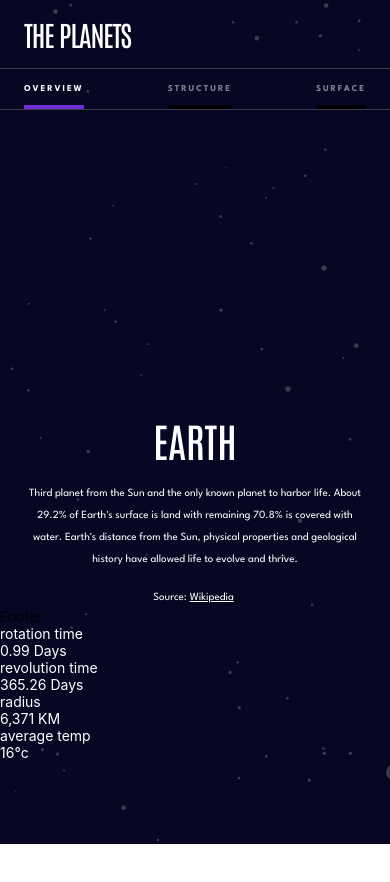
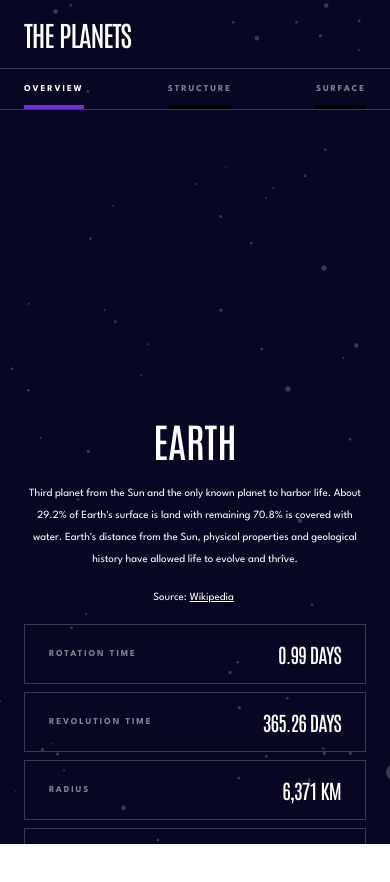
Before and after one commit to javar10/planets-fact-site-app, a React Native app: screen / in a window 390 px wide. Shown: the top 882 px of the page. Before the commit the page ends 844 px from the top, so only its background shows below. Built offline with nearby package versions, Linux system fonts and the light colour scheme.

Commit message:
footer data

```diff
--- a/App.js
+++ b/App.js
@@ -30,7 +30,8 @@ export default function App() {
 
   Dimensions.addEventListener('change', () => setIsMobileMenuOpen(false));
 
-  console.log(page);
+  console.log(screenSize);
+
   return (
     <View style={styles.container}>
       <ImageBackground source={Stars} style={styles.bgImage}>
@@ -70,7 +71,10 @@ export default function App() {
                 page={page}
               />
             </View>
-            <Footer selectedPlanet={selectedPlanet} />
+            <Footer
+              screenSize={screenSize}
+              selectedPlanet={selectedPlanet}
+            />
           </View>
         }
       </ImageBackground >
--- a/src/components/Button.js
+++ b/src/components/Button.js
@@ -21,7 +21,7 @@ export default Button
 
 const styleSheet = (screenSize, selectedPlanet) => StyleSheet.create({
   btnText: {
-    ...textStyle[screenSize].H3,
+    ...textStyle[screenSize].H4,
     color: `${colors.white}80`,
     borderBottomWidth: 4,
     paddingBottom: 12,
--- a/src/components/FactCard.js
+++ b/src/components/FactCard.js
@@ -1,9 +1,13 @@
 import { StyleSheet, Text, View } from 'react-native'
 import React from 'react'
+import { colors, textStyle } from '../theme';
 
-const FactCard = ({heading, data}) => {
+const FactCard = ({ screenSize, heading, data }) => {
+
+  const styles = styleSheet(screenSize);
+
   return (
-    <View>
+    <View style={styles.container}>
       <Text style={styles.headingText}>{heading}</Text>
       <Text style={styles.dataText}>{data}</Text>
     </View>
@@ -12,11 +16,23 @@ const FactCard = ({heading, data}) => {
 
 export default FactCard
 
-const styles = StyleSheet.create({
+const styleSheet = (screenSize) => StyleSheet.create({
+  container: {
+    flexDirection: 'row',
+    justifyContent: 'space-between',
+    alignItems: 'center',
+    paddingVertical: 16,
+    paddingHorizontal: 24,
+    borderColor: `${colors.white}33`,
+    borderWidth: 1,
+    marginBottom: 8,
+  },
   headingText: {
-    color: 'white',
+    ...textStyle[screenSize].H4,
+    color: `${colors.white}80`,
   },
   dataText: {
-    color: 'white',
+    ...textStyle[screenSize].H2,
+    color: colors.white,
   }
 })
--- a/src/components/Footer.js
+++ b/src/components/Footer.js
@@ -1,24 +1,28 @@
 import { StyleSheet, Text, View } from 'react-native'
 import FactCard from './FactCard'
-import planetData from '../data.json';
 
-const Footer = ({ selectedPlanet }) => {
+const Footer = ({ screenSize, selectedPlanet }) => {
+  const styles = styleSheet(screenSize);
+
   return (
-    <View>
-      <Text>Footer</Text>
+    <View style={styles.container}>
       <FactCard
+        screenSize={screenSize}
         heading={'rotation time'}
         data={selectedPlanet.rotation}
       />
-       <FactCard
+      <FactCard
+        screenSize={screenSize}
         heading={'revolution time'}
         data={selectedPlanet.revolution}
       />
-       <FactCard
+      <FactCard
+        screenSize={screenSize}
         heading={'radius'}
         data={selectedPlanet.radius}
       />
-       <FactCard
+      <FactCard
+        screenSize={screenSize}
         heading={'average temp'}
         data={selectedPlanet.temperature}
       />
@@ -28,4 +32,10 @@ const Footer = ({ selectedPlanet }) => {
 
 export default Footer
 
-const styles = StyleSheet.create({})
+const styleSheet = (screenSize) => StyleSheet.create({
+  container: {
+    flexDirection: 'column',
+    marginHorizontal: 24,
+    marginVertical: 16
+  }
+})
--- a/src/components/PlanetImg.js
+++ b/src/components/PlanetImg.js
@@ -1,11 +1,19 @@
-import { Image, StyleSheet, Text, View } from 'react-native'
+import { Image, StyleSheet, View } from 'react-native'
+import MercuryOverview from '../../assets/images/planet-mercury.svg'
+import VenusOverMercuryOverview from '../../assets/images/planet-venus.svg'
+import EarthOverMercuryOverview from '../../assets/images/planet-earth.svg'
+import MarsOverMercuryOverview from '../../assets/images/planet-mars.svg'
+import JupiterOverMercuryOverview from '../../assets/images/planet-jupiter.svg'
+import SaturnOverMercuryOverview from '../../assets/images/planet-saturn.svg'
+import UranusOverMercuryOverview from '../../assets/images/planet-uranus.svg'
+import NeptuneOverMercuryOverview from '../../assets/images/planet-neptune.svg'
 
 const PlanetImg = ({ screenSize, selectedPlanet, page }) => {
   const styles = styleSheet(screenSize);
 
   const images = {
     overview: {
-      Mercury: require('../../assets/images/planet-mercury.svg'),
+      Mercury: MercuryOverview,
       Venus: require('../../assets/images/planet-venus.svg'),
       Earth: require('../../assets/images/planet-earth.svg'),
       Mars: require('../../assets/images/planet-mars.svg'),
@@ -48,6 +56,7 @@ const PlanetImg = ({ screenSize, selectedPlanet, page }) => {
           page === 'geology'
             ? images['overview'][selectedPlanet.name]
             : images[page][selectedPlanet.name]
+            // : `${selectedPlanet.name}${page}`
         }
       />
       {page === 'geology' &&
--- a/src/components/PlanetsMenu.js
+++ b/src/components/PlanetsMenu.js
@@ -59,7 +59,7 @@ const styleSheet = (screenSize, planetName) => StyleSheet.create({
         marginRight: 20
     },
     text: {
-        ...textStyle[screenSize].H4,
+        ...textStyle[screenSize].H3,
         color: colors.white,
     }
 })
--- a/src/theme.js
+++ b/src/theme.js
@@ -69,19 +69,26 @@ export const textStyle = {
             letterSpacing: 0,
             textTransform: 'uppercase',
         },
-        H3: {
-            fontFamily: 'Spartan-Bold',
-            fontSize: 9,
-            letterSpacing: 1.93,
+        H2: {
+            fontFamily: 'Antonio-Medium',
+            fontSize: 20,
+            letterSpacing: -0.75,
             textTransform: 'uppercase',
         },
-        H4: {
+        H3: {
             fontFamily: 'Spartan-Bold',
             fontSize: 15,
             lineHeight: 25,
             letterSpacing: 1.36,
             textTransform: 'uppercase',
         },
+        H4: {
+            fontFamily: 'Spartan-Bold',
+            fontSize: 9,
+            letterSpacing: 1.93,
+            textTransform: 'uppercase',
+        },
+
         body: {
             fontFamily: 'Spartan-Regular',
             fontSize: 11,
```
